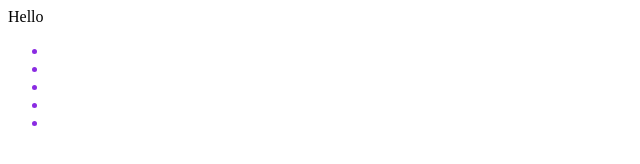
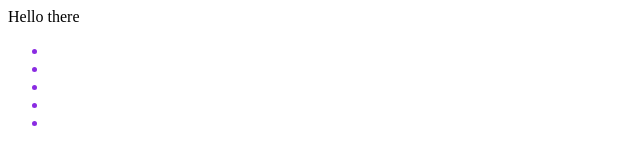
Before and after one commit to nbellias-zz/test_site, a plain HTML site: page index.html in a window 1280 px wide. Shown: the full height of the page, 0-640 px from the left. Drawn offline with Linux system fonts and the light colour scheme.

Commit message:
Ok index

```diff
--- a/index.html
+++ b/index.html
@@ -7,8 +7,7 @@
     <title>Document</title>
 </head>
 <body>
-    Hello
-
+    Hello there
 <ul>
     <li style="color:blueviolet"></li style="color:blueviolet">
     <li style="color:blueviolet"></li style="color:blueviolet">
```
